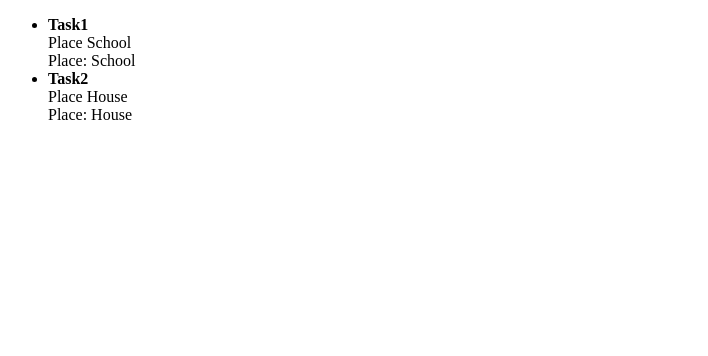
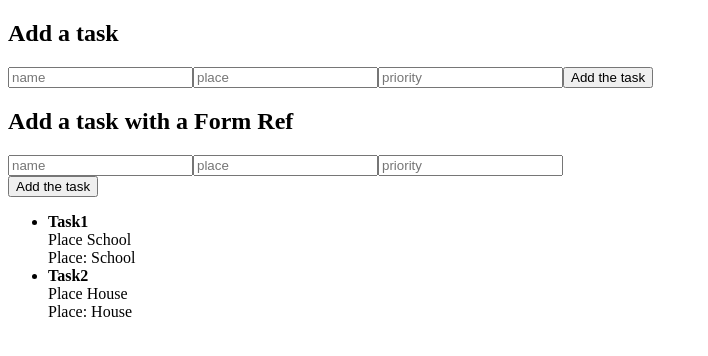
Before and after one commit to adrianmf27/ReactTaskManager, a React (Create React App) app: page / in a window 1280 px wide. Shown: the top 356 px of the page, without its empty margins (0-708 px from the left). Built offline with nearby package versions, Linux system fonts and the light colour scheme.

Commit message:
Updated React Task Manager files

```diff
--- a/src/App.js
+++ b/src/App.js
@@ -1,7 +1,9 @@
-import { useState, useEffect } from 'react';
+import { useState, useRef } from 'react';
 import './App.css';
 
 function App() {
+
+  // List variable to save the different tasks
   let [task, setTask] = useState(
     [
       {
@@ -16,9 +18,62 @@ function App() {
       }
     ]
   )
+
+  // Variables to save input values
+  let nameRef = useRef("")
+  let placeRef = useRef("")
+  let priorityRef = useRef(0)
+
+  let formRef = useRef()
+
+  // Adding the task to the list
+  let addTaskWithReferences = () => {
+    let newTask = {
+      name : nameRef.current.value,
+      place : placeRef.current.value,
+      priority : priorityRef.current.value,
+    }
+
+    setTask([...task, newTask])
+
+    nameRef.current.value = ""
+    placeRef.current.value = ""
+    priorityRef.current.value = 0
+  }
+
+
+  // Adding the task to the list with form
+  let addTaskWithFormReferences = () => {
+    let formData = new FormData(formRef.current)
+
+    let newTask = {
+      name : formData.get("name"),
+      place : formData.get("place"),
+      priority : formData.get("priority")
+    }
+
+    setTask([...task, newTask])
+  }
+
   return (
     <>
       <div>
+        <h2>Add a task</h2>
+        <input ref = {nameRef} type="text" placeholder='name'></input>
+        <input ref = {placeRef} type="text" placeholder='place'></input>
+        <input ref = {priorityRef} type="number" placeholder='priority'></input>
+        <button onClick={addTaskWithReferences}>Add the task</button>
+
+
+        <h2>Add a task with a Form Ref</h2>
+        <form ref={formRef}>
+          <input name="name" type="text" placeholder='name'></input>
+          <input name="place" type="text" placeholder='place'></input>
+          <input name="priority" type="number" placeholder='priority'></input>
+        </form>
+        <button onClick={addTaskWithFormReferences}>Add the task</button>
+
+
         <ul>
           { task.map (t =>
             <li>
```
